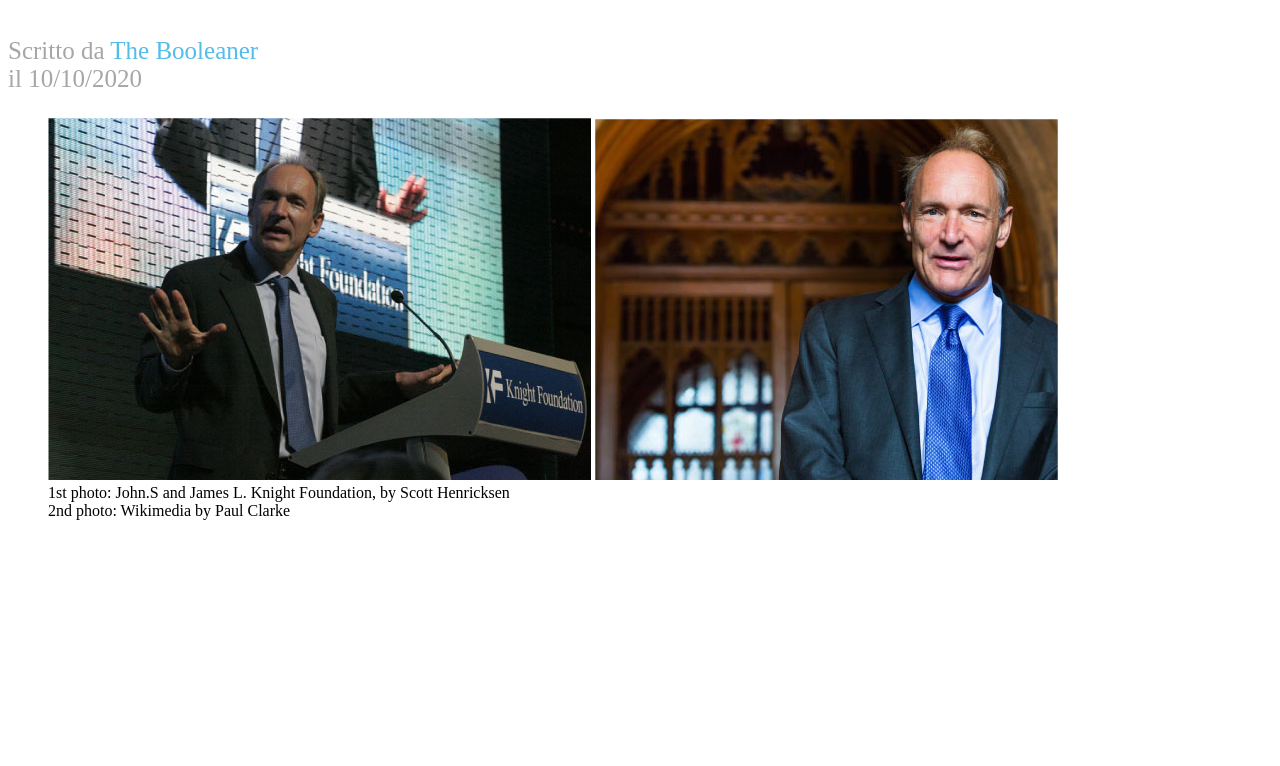
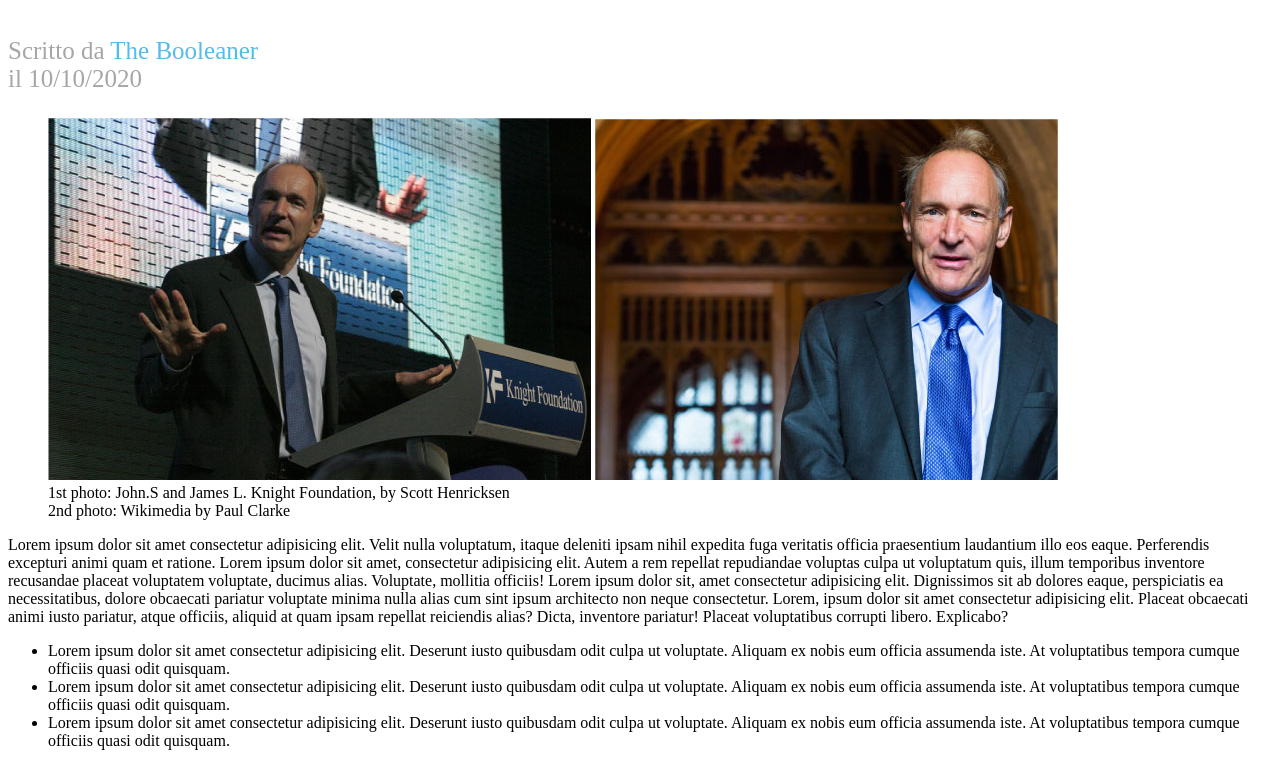
Before and after one commit to Giorgio-24/html-css-booleaner, a plain HTML site: page index.html in a window 1280 px wide. Shown: the part 369-1135 px from the top of the page. Before the commit the page ends 905 px from the top, so only its background shows below. Drawn offline with Linux system fonts and the light colour scheme.

```diff
--- a/index.html
+++ b/index.html
@@ -27,6 +27,16 @@
                 <figcaption>2nd photo: Wikimedia by Paul Clarke</figcaption>
             </figure>
         </section>
+        <section>
+          <p>Lorem ipsum dolor sit amet consectetur adipisicing elit. Velit nulla voluptatum, itaque deleniti ipsam nihil expedita fuga veritatis officia praesentium laudantium illo eos eaque. Perferendis excepturi animi quam et ratione. Lorem ipsum dolor sit amet, consectetur adipisicing elit. Autem a rem repellat repudiandae <span id="highlighted"> voluptas culpa ut voluptatum quis, illum temporibus inventore recusandae placeat voluptatem voluptate, ducimus alias.</span> Voluptate, mollitia officiis! Lorem ipsum dolor sit, amet consectetur adipisicing elit. Dignissimos sit ab dolores eaque, perspiciatis ea necessitatibus, dolore obcaecati pariatur voluptate minima nulla alias cum sint ipsum architecto non neque consectetur. Lorem, ipsum dolor sit amet consectetur adipisicing elit. Placeat obcaecati animi iusto pariatur, atque officiis, aliquid at quam ipsam repellat reiciendis alias? Dicta, inventore pariatur! Placeat voluptatibus corrupti libero. Explicabo?</p>
+        </section>
+        <section>
+          <ul>
+            <li>Lorem ipsum dolor sit amet consectetur adipisicing elit. Deserunt iusto quibusdam odit culpa ut voluptate. Aliquam ex nobis eum officia assumenda iste. At voluptatibus tempora cumque officiis quasi odit quisquam.</li>
+            <li>Lorem ipsum dolor sit amet consectetur adipisicing elit. Deserunt iusto quibusdam odit culpa ut voluptate. Aliquam ex nobis eum officia assumenda iste. At voluptatibus tempora cumque officiis quasi odit quisquam.</li>
+            <li>Lorem ipsum dolor sit amet consectetur adipisicing elit. Deserunt iusto quibusdam odit culpa ut voluptate. Aliquam ex nobis eum officia assumenda iste. At voluptatibus tempora cumque officiis quasi odit quisquam.</li>
+          </ul>
+        </section>
     </main>
     <footer></footer>
 </body>
```
